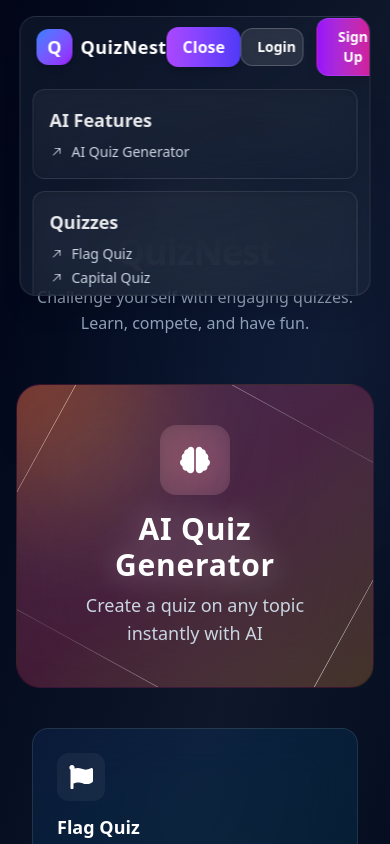
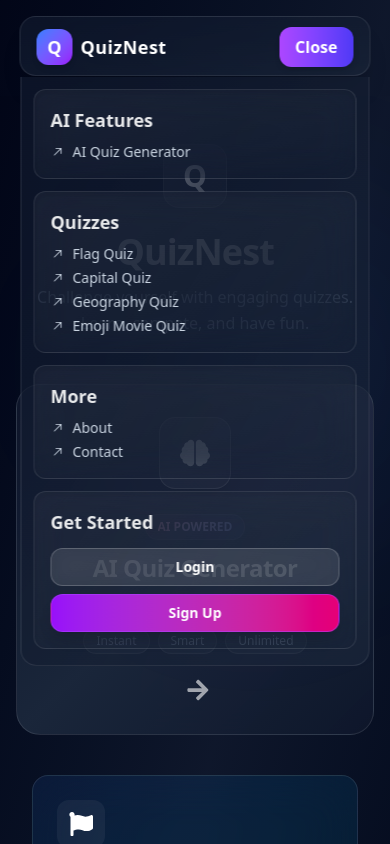
Before and after one commit to Anoop017/quiznest-frontend, a React (Vite) app: page / in a window 390 px wide. Both pictures are taken after a click on the button "Menu". Shown: the top 844 px of the page. Built offline with nearby package versions, Linux system fonts and the light colour scheme.

Commit message:
updated navbar

```diff
--- a/src/components/CardNavigation.jsx
+++ b/src/components/CardNavigation.jsx
@@ -47,7 +47,7 @@ const CardNavigation = () => {
     gsap.set(cardsRef.current, { y: 40, opacity: 0, scale: 0.95 });
 
     const tl = gsap.timeline({ paused: true });
-    tl.to(navEl, { height: 280, duration: 0.5, ease });
+    tl.to(navEl, { height: 60, duration: 0.5, ease, overflow: "visible" });
     tl.to(
       cardsRef.current,
       {
@@ -92,10 +92,10 @@ const CardNavigation = () => {
 
   return (
     <>
-      <div className="fixed top-0 left-1/2 -translate-x-1/2 z-50 w-[90%] max-w-[900px]">
+      <div className="fixed top-0 left-1/2 -translate-x-1/2 z-50 w-[90%] max-w-[900px] max-h-screen overflow-visible">
         <nav
           ref={navRef}
-          className="relative h-[60px] mt-4 rounded-2xl overflow-hidden backdrop-blur-2xl bg-gradient-to-br from-slate-900/80 to-slate-800/60 border border-white/10 shadow-xl"
+          className="relative h-[60px] mt-4 rounded-2xl backdrop-blur-2xl bg-gradient-to-br from-slate-900/80 to-slate-800/60 border border-white/10 shadow-xl"
         >
           {/* Top Bar */}
           <div className="flex items-center justify-between h-[60px] px-4">
@@ -120,11 +120,11 @@ const CardNavigation = () => {
               {isExpanded ? "Close" : "Menu"}
             </button>
 
-            {/* Right side: Login/Signup or User Info */}
-            <div className="flex items-center gap-3">
+            {/* Right side: Login/Signup or User Info - Hidden on small screens */}
+            <div className="hidden sm:flex items-center gap-3">
               {isAuthenticated ? (
                 <>
-                  <span className="text-slate-300 text-sm font-medium hidden sm:inline">
+                  <span className="text-slate-300 text-sm font-medium">
                     {user?.email}
                   </span>
                   <button
@@ -157,7 +157,7 @@ const CardNavigation = () => {
 
           {/* Expanded Content */}
           <div
-            className={`absolute left-0 right-0 top-[60px] p-3 flex flex-col md:flex-row gap-3 transition-all duration-500 ${
+            className={`absolute left-0 right-0 top-[60px] p-3 pb-4 flex flex-col md:flex-row gap-3 transition-all duration-500 rounded-b-2xl backdrop-blur-2xl bg-gradient-to-br from-slate-900/80 to-slate-800/60 border-x border-b border-white/10 max-h-[calc(100vh-120px)] md:max-h-none overflow-y-auto md:overflow-visible ${
               isExpanded ? "opacity-100" : "opacity-0 pointer-events-none"
             }`}
           >
@@ -184,6 +184,46 @@ const CardNavigation = () => {
                 </div>
               </div>
             ))}
+
+            {/* Auth Card - Only visible on small screens */}
+            <div
+              ref={setCardRef(menuItems.length)}
+              className="sm:hidden flex-1 rounded-xl backdrop-blur-lg border border-white/10 bg-gradient-to-br from-white/5 to-white/0 p-4 text-white shadow-inner hover:shadow-lg hover:border-white/20 transition-all duration-300"
+            >
+              <h3 className="text-lg font-semibold mb-3 text-white/90">
+                {isAuthenticated ? "Account" : "Get Started"}
+              </h3>
+              {isAuthenticated ? (
+                <div className="flex flex-col gap-3">
+                  <div className="text-slate-300 text-sm">
+                    {user?.email}
+                  </div>
+                  <button
+                    onClick={logout}
+                    className="w-full relative overflow-hidden px-4 py-2 rounded-xl text-sm font-semibold text-white border border-red-400/50 bg-gradient-to-r from-red-500 to-pink-600 shadow-lg hover:shadow-red-500/50 hover:scale-105 transition-all duration-300"
+                  >
+                    <span className="relative z-10">Logout</span>
+                  </button>
+                </div>
+              ) : (
+                <div className="flex flex-col gap-2">
+                  <button
+                    onClick={() => handleAuthClick("login")}
+                    className="w-full relative overflow-hidden px-4 py-2 rounded-xl text-sm font-semibold text-white border border-white/20 bg-white/10 backdrop-blur-md hover:bg-white/20 hover:scale-105 transition-all duration-300"
+                  >
+                    <span className="relative z-10">Login</span>
+                    <div className="absolute inset-0 bg-gradient-to-r from-indigo-500/30 to-purple-500/30 opacity-0 hover:opacity-100 transition-opacity duration-300"></div>
+                  </button>
+
+                  <button
+                    onClick={() => handleAuthClick("signup")}
+                    className="w-full relative overflow-hidden px-4 py-2 rounded-xl text-sm font-semibold text-white border border-purple-500/50 bg-gradient-to-r from-purple-600 to-pink-600 shadow-lg hover:shadow-pink-500/50 hover:scale-105 transition-all duration-300"
+                  >
+                    <span className="relative z-10">Sign Up</span>
+                  </button>
+                </div>
+              )}
+            </div>
           </div>
         </nav>
       </div>
--- a/src/pages/Home.jsx
+++ b/src/pages/Home.jsx
@@ -98,8 +98,7 @@ export default function Home() {
           </p>
         </div>
 
-        {/* Featured AI Quiz Card */}
-        {/* Featured AI Quiz Generator with Aurora Glow */}
+        {/* Featured AI Quiz Card - Premium Version */}
         <div className="flex justify-center mb-10 sm:mb-16">
           {quizCards
             .filter((card) => card.featured)
@@ -107,82 +106,150 @@ export default function Home() {
               <Link
                 key={index}
                 to={card.to}
-                className="block group w-full sm:w-3/4 lg:w-2/3"
+                className="block group w-full sm:w-11/12 lg:w-4/5 max-w-2xl"
               >
                 <motion.div
+                  initial={{ opacity: 0, y: 10 }}
+                  animate={{ opacity: 1, y: 0 }}
+                  transition={{ duration: 0.6, ease: "easeOut" }}
                   whileHover={{
-                    scale: 1.06,
-                    y: -12,
-                    rotateX: 5,
-                    rotateY: 5,
-                    boxShadow: "0 0 60px rgba(255,255,255,0.4)",
+                    y: -6,
                   }}
-                  whileTap={{ scale: 0.97 }}
-                  className={`relative p-10 sm:p-12 rounded-3xl backdrop-blur-2xl border border-transparent transition-all duration-700 overflow-hidden
-    bg-gradient-to-br ${card.gradient} before:absolute before:inset-0 before:rounded-3xl
-    before:bg-[radial-gradient(circle_at_top_left,rgba(255,255,255,0.2),transparent_60%)]
-    before:opacity-70 before:blur-3xl
-  `}
+                  whileTap={{ scale: 0.98 }}
+                  className="relative"
                 >
-                  {/* Animated neon border ring */}
-                  <motion.div
-                    className="absolute inset-0 rounded-3xl border-[1.5px] border-transparent"
+                  {/* Subtle outer glow */}
+                  <div
+                    className="absolute -inset-0.5 rounded-3xl opacity-0 group-hover:opacity-100 blur-xl transition-opacity duration-700"
                     style={{
-                      background:
-                        "linear-gradient(120deg, rgba(255,255,255,0.6), rgba(255,255,255,0.1), rgba(255,255,255,0.6)) border-box",
-                      WebkitMask:
-                        "linear-gradient(#fff 0 0) padding-box, linear-gradient(#fff 0 0)",
-                      WebkitMaskComposite: "xor",
-                      maskComposite: "exclude",
-                    }}
-                    animate={{
-                      rotate: [0, 360],
-                    }}
-                    transition={{
-                      duration: 8,
-                      repeat: Infinity,
-                      ease: "linear",
+                      background: "linear-gradient(135deg, rgba(236, 72, 153, 0.3), rgba(139, 92, 246, 0.3))",
                     }}
                   />
 
-                  {/* Animated glowing orb inside */}
+                  {/* Main card container */}
+                  <div className="relative p-8 sm:p-10 rounded-3xl backdrop-blur-xl border border-white/10 overflow-hidden bg-gradient-to-br from-slate-900/95 via-slate-800/90 to-slate-900/95 group-hover:border-white/20 transition-all duration-500">
+
+                    {/* Subtle animated gradient orb */}
                     <motion.div
-                    className="absolute w-64 h-64 rounded-full blur-3xl opacity-30 bg-gradient-to-br from-red-500 via-orange-500 to-yellow-400"
+                      className="absolute w-96 h-96 rounded-full blur-3xl opacity-20"
+                      style={{
+                        background: "radial-gradient(circle, rgba(236, 72, 153, 0.4) 0%, rgba(139, 92, 246, 0.3) 50%, transparent 70%)",
+                        top: "-40%",
+                        right: "-20%",
+                      }}
                       animate={{
-                      x: [-60, 60, -60],
-                      y: [0, 40, 0],
                         scale: [1, 1.1, 1],
+                        opacity: [0.2, 0.3, 0.2],
                       }}
                       transition={{
                         duration: 8,
                         repeat: Infinity,
                         ease: "easeInOut",
                       }}
-                    style={{ top: "-50%", left: "-20%" }}
                     />
 
-                  {/* Glass overlay for contrast */}
-                  <div className="absolute inset-0 bg-white/[0.05] rounded-3xl mix-blend-overlay" />
-
                     {/* Content */}
-                  <div className="relative z-10 flex flex-col items-center text-center">
-                    <div className="p-5 rounded-2xl bg-white/10 group-hover:bg-white/20 transition-colors duration-300 mb-4 shadow-inner backdrop-blur-xl">
+                    <div className="relative z-10 flex flex-col sm:flex-row items-center gap-6 sm:gap-8">
+                      {/* Icon container */}
+                      <motion.div
+                        className="flex-shrink-0"
+                        whileHover={{ scale: 1.05 }}
+                        transition={{ type: "spring", stiffness: 300 }}
+                      >
+                        <div className="relative">
+                          <motion.div
+                            className="absolute inset-0 rounded-2xl bg-gradient-to-br from-pink-500/30 via-purple-500/30 to-indigo-500/30 blur-xl opacity-0 group-hover:opacity-100 transition-opacity duration-500"
+                          />
+                          <div className="relative p-5 rounded-2xl bg-gradient-to-br from-white/10 to-white/5 backdrop-blur-sm border border-white/20 shadow-lg">
                             {card.icon}
                           </div>
-                    <h3 className="text-3xl font-semibold mb-2 text-white tracking-wide drop-shadow-[0_0_15px_rgba(255,255,255,0.4)]">
-                      {card.label}
-                    </h3>
-                    <p className="text-lg text-slate-300 group-hover:text-slate-100 transition-colors">
-                      {card.description}
-                    </p>
                         </div>
                       </motion.div>
 
+                      {/* Text content */}
+                      <div className="flex-1 text-center sm:text-left">
+                        {/* Badge */}
+                        <motion.div
+                          initial={{ opacity: 0, x: -10 }}
+                          animate={{ opacity: 1, x: 0 }}
+                          transition={{ delay: 0.2 }}
+                          className="inline-flex mb-3 px-3 py-1 rounded-full bg-gradient-to-r from-pink-500/10 via-purple-500/10 to-indigo-500/10 border border-white/10 backdrop-blur-sm"
+                        >
+                          <span className="text-xs font-semibold bg-gradient-to-r from-pink-300 via-purple-300 to-indigo-300 bg-clip-text text-transparent">
+                            AI POWERED
+                          </span>
+                        </motion.div>
 
+                        {/* Title */}
+                        <motion.h3
+                          className="text-2xl sm:text-3xl font-bold mb-2 tracking-tight text-white"
+                          initial={{ opacity: 0, x: -10 }}
+                          animate={{ opacity: 1, x: 0 }}
+                          transition={{ delay: 0.3 }}
+                        >
+                          {card.label}
+                        </motion.h3>
+
+                        {/* Description */}
+                        <motion.p
+                          className="text-sm sm:text-base text-slate-400 mb-4"
+                          initial={{ opacity: 0, x: -10 }}
+                          animate={{ opacity: 1, x: 0 }}
+                          transition={{ delay: 0.4 }}
+                        >
+                          {card.description}
+                        </motion.p>
+
+                        {/* Feature tags */}
+                        <motion.div
+                          initial={{ opacity: 0 }}
+                          animate={{ opacity: 1 }}
+                          transition={{ delay: 0.5 }}
+                          className="flex flex-wrap gap-2 justify-center sm:justify-start"
+                        >
+                          {["Instant", "Smart", "Unlimited"].map((tag, i) => (
+                            <span
+                              key={tag}
+                              className="px-3 py-1 rounded-full bg-white/5 border border-white/10 text-xs text-slate-400 backdrop-blur-sm"
+                            >
+                              {tag}
+                            </span>
+                          ))}
+                        </motion.div>
+                      </div>
+
+                      {/* CTA Arrow */}
+                      <motion.div
+                        className="flex-shrink-0 opacity-60 group-hover:opacity-100 transition-opacity duration-300"
+                        animate={{ x: [0, 4, 0] }}
+                        transition={{
+                          duration: 2,
+                          repeat: Infinity,
+                          ease: "easeInOut",
+                        }}
+                      >
+                        <FaArrowRight className="text-2xl text-white" />
+                      </motion.div>
+                    </div>
+
+                    {/* Subtle shine effect on hover */}
+                    <motion.div
+                      className="absolute inset-0 opacity-0 group-hover:opacity-100 transition-opacity duration-1000 pointer-events-none"
+                      style={{
+                        background: "linear-gradient(135deg, transparent 0%, rgba(255,255,255,0.05) 50%, transparent 100%)",
+                      }}
+                      initial={{ x: "-100%" }}
+                      whileHover={{ x: "100%" }}
+                      transition={{
+                        duration: 1.5,
+                        ease: "easeInOut",
+                      }}
+                    />
+                  </div>
+                </motion.div>
               </Link>
             ))}
         </div>
-
 
         {/* Remaining Cards Grid */}
         <div className="grid grid-cols-1 sm:grid-cols-2 lg:grid-cols-3 gap-4 sm:gap-5 max-w-4xl mx-auto px-4 sm:px-0">
```
Lines whose indentation alone changed are shown as unchanged.
